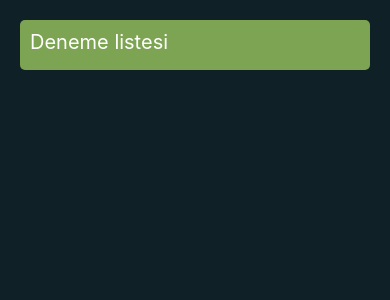
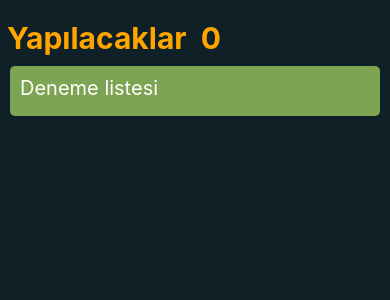
Before and after one commit to aytacbulanik/To_Do_List_RN, a React Native app: screen / in a window 390 px wide. Shown: the top 300 px of the page. Built offline with nearby package versions, Linux system fonts and the light colour scheme.

Commit message:
input value was come but worng word

```diff
--- a/src/App.js
+++ b/src/App.js
@@ -1,11 +1,17 @@
 import React from 'react';
-import {SafeAreaView,View,StyleSheet} from 'react-native';
+import {SafeAreaView,View,StyleSheet,Text} from 'react-native';
 import RowCard from './components/rowCard';
 import AddCard from './components/addCard';
 
 const todoApp = () => {
   return(
     <SafeAreaView style={inLineStyle.container}>
+      <View style={inLineStyle.yapilacakContainer}>
+        <Text style={inLineStyle.yapilacakText}> Yapılacaklar </Text>
+        <View style={inLineStyle.yapilacakSayiContainer}>
+        <Text style={inLineStyle.yapilacakSayi}> 0 </Text>
+        </View>
+      </View>
       <View style={inLineStyle.flatListContainer}>
        <RowCard />
       </View>
@@ -21,12 +27,31 @@ const inLineStyle = StyleSheet.create({
     backgroundColor: '#102027',
     flex: 1,
   },
+  yapilacakContainer: {
+    flexDirection: 'row',
+    marginTop: 20,
+  },
+  yapilacakSayiContainer: {
+    justifyContent: 'flex-end',
+  },
   flatListContainer: {
     flex: 4,
   },
   addInputContainer: {
     flex: 1,
   },
+  yapilacakText: {
+    color: '#fea500',
+    fontSize: 30,
+    fontWeight: 'bold',
+
+},
+yapilacakSayi: {
+  color: '#fea500',
+    fontSize: 30,
+    fontWeight: 'bold',
+
+},
 
   }
 )
--- a/src/components/rowCard/RowCard.style.js
+++ b/src/components/rowCard/RowCard.style.js
@@ -3,7 +3,7 @@ import {StyleSheet} from 'react-native';
 const style =  StyleSheet.create({
     viewContainer: {
         backgroundColor: '#7DA453',
-        margin: 20,
+        margin: 10,
         borderRadius: 5,
         height: 50,
         padding: 10,
```
Also changed, not shown: src/components/addCard/AddCard.js (+7 -1 lines).
